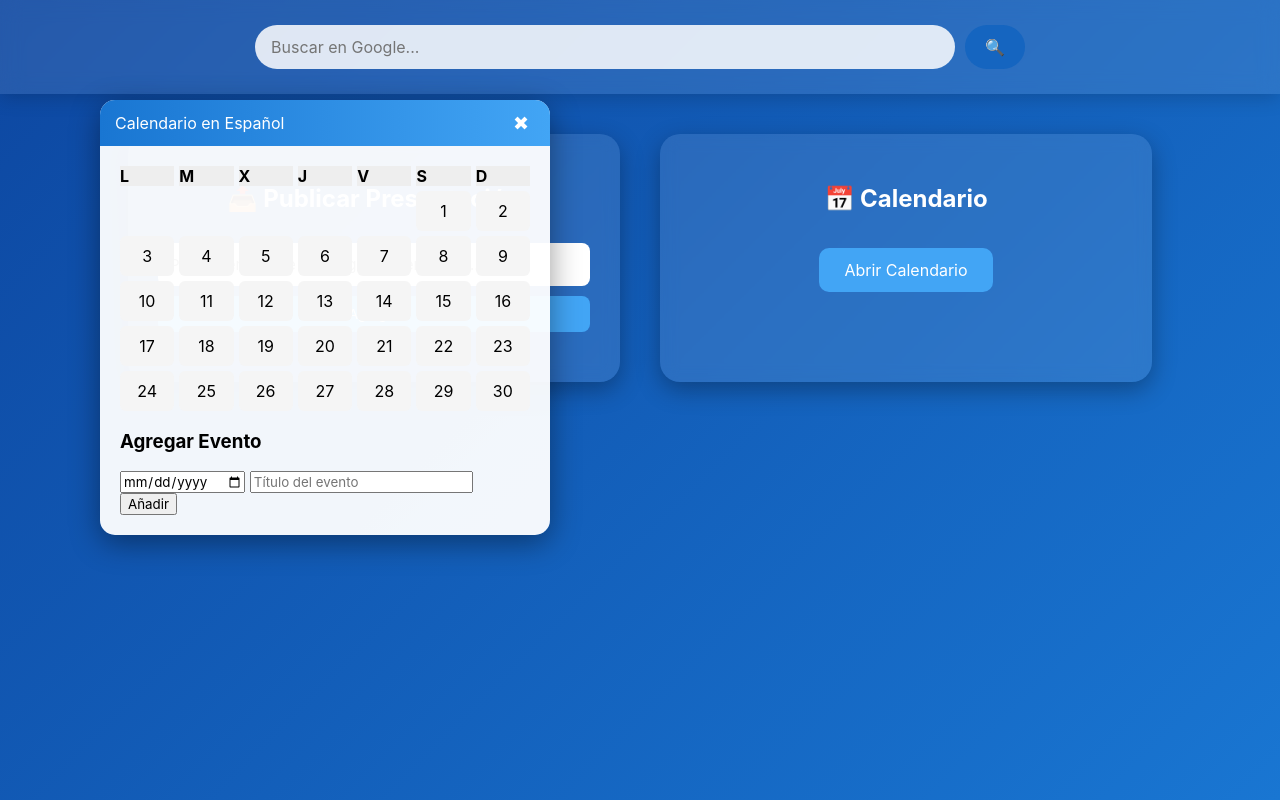
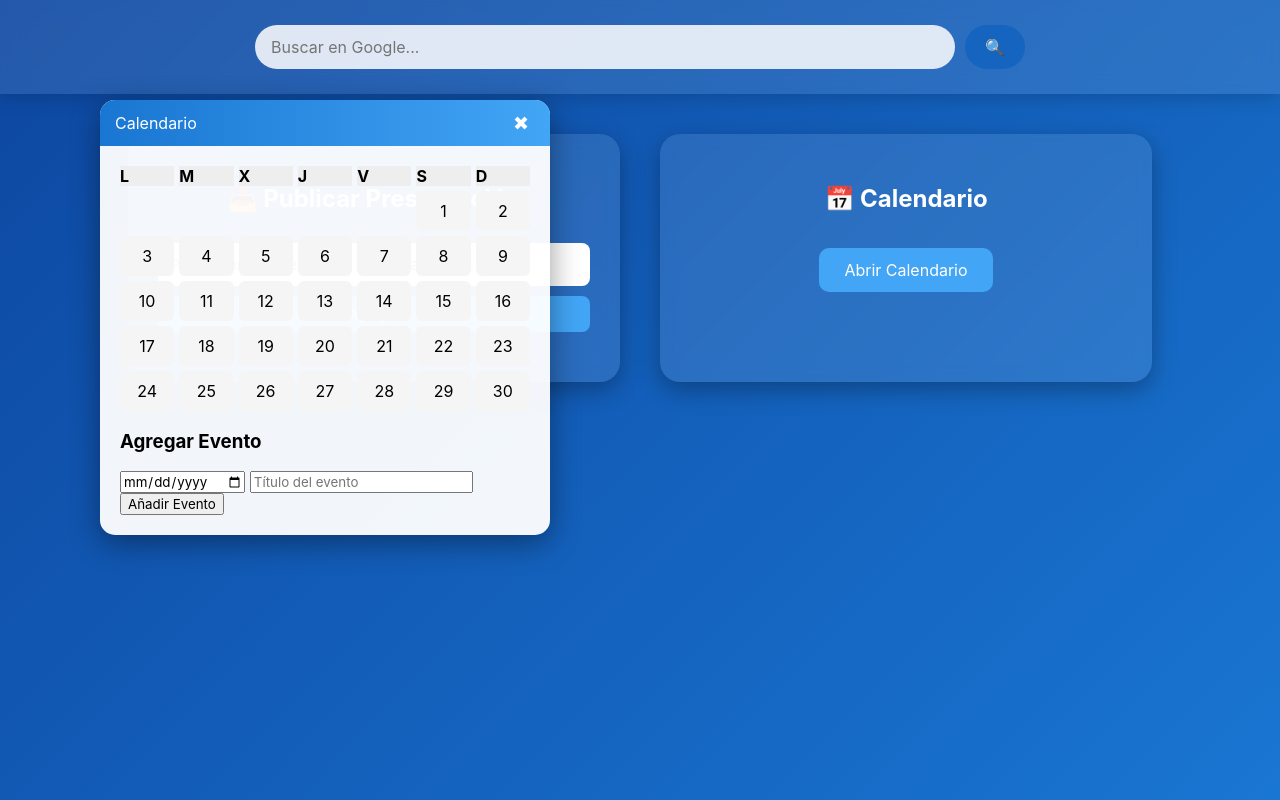
Before and after one commit to Dandyfun1/Welcome-to-unamuno, a plain HTML site: page index.html in a window 1280 px wide. Both pictures are taken after a click on the button "Abrir Calendario". Drawn offline with Linux system fonts and the light colour scheme.

Commit message:
Update index.html

```diff
--- a/index.html
+++ b/index.html
@@ -17,7 +17,7 @@
   <main>
     <section class="left-panel">
       <h2>📤 Publicar Presentación</h2>
-      <input type="text" id="slides-link" placeholder="Pega el enlace de tu Google Presentación..." />
+      <input type="text" id="slides-link" placeholder="Pega tu enlace de Google Presentaciones..." />
       <button id="add-presentation">Agregar</button>
       <div id="presentations"></div>
     </section>
@@ -31,7 +31,7 @@
   <!-- Calendar Popup -->
   <div id="calendar-popup" class="popup">
     <div class="popup-header">
-      <span>Calendario en Español</span>
+      <span>Calendario</span>
       <button class="close-popup">✖</button>
     </div>
     <div class="popup-body">
@@ -40,7 +40,7 @@
         <h3>Agregar Evento</h3>
         <input type="date" id="event-date" />
         <input type="text" id="event-title" placeholder="Título del evento" />
-        <button id="add-event">Añadir</button>
+        <button id="add-event">Añadir Evento</button>
       </div>
     </div>
   </div>
```
